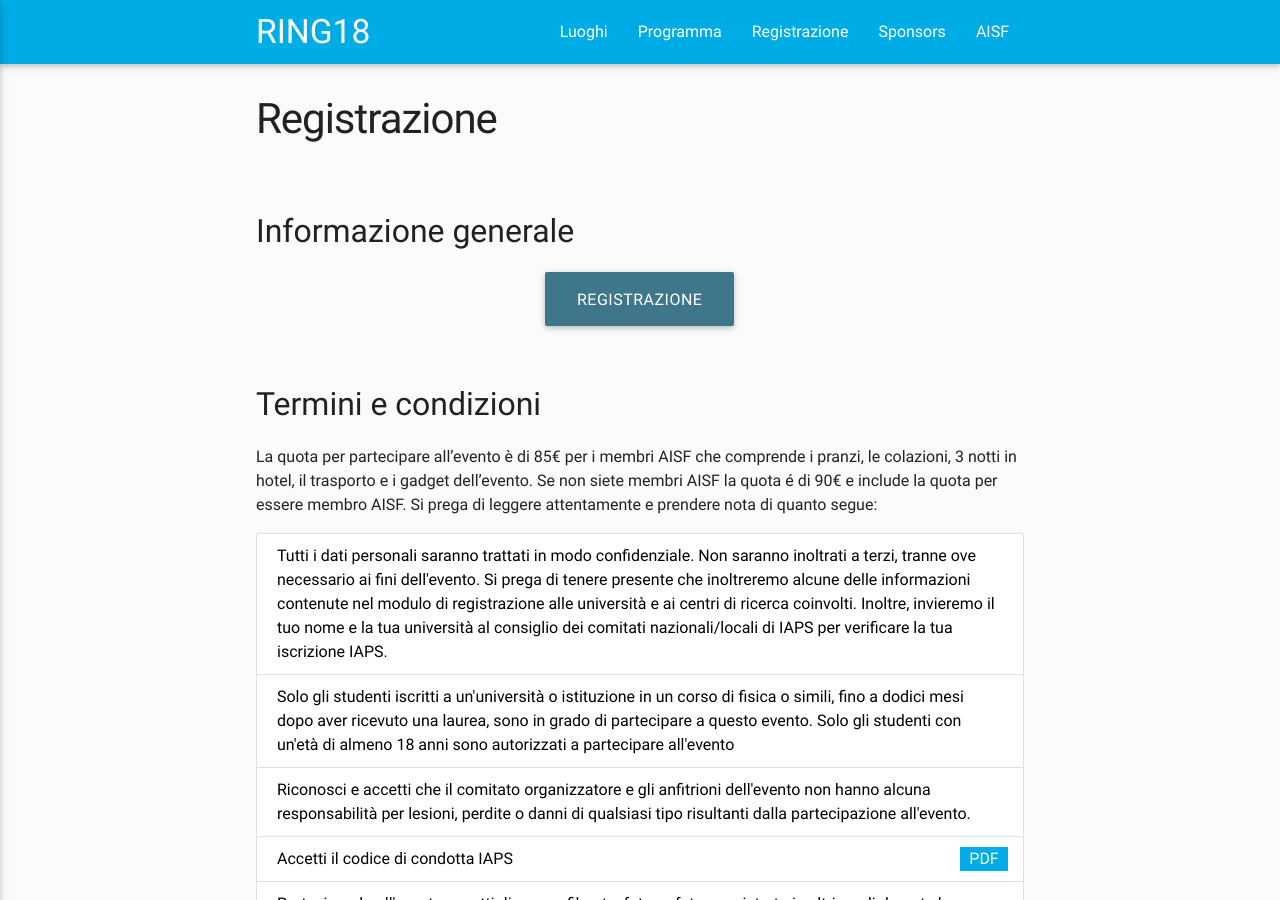
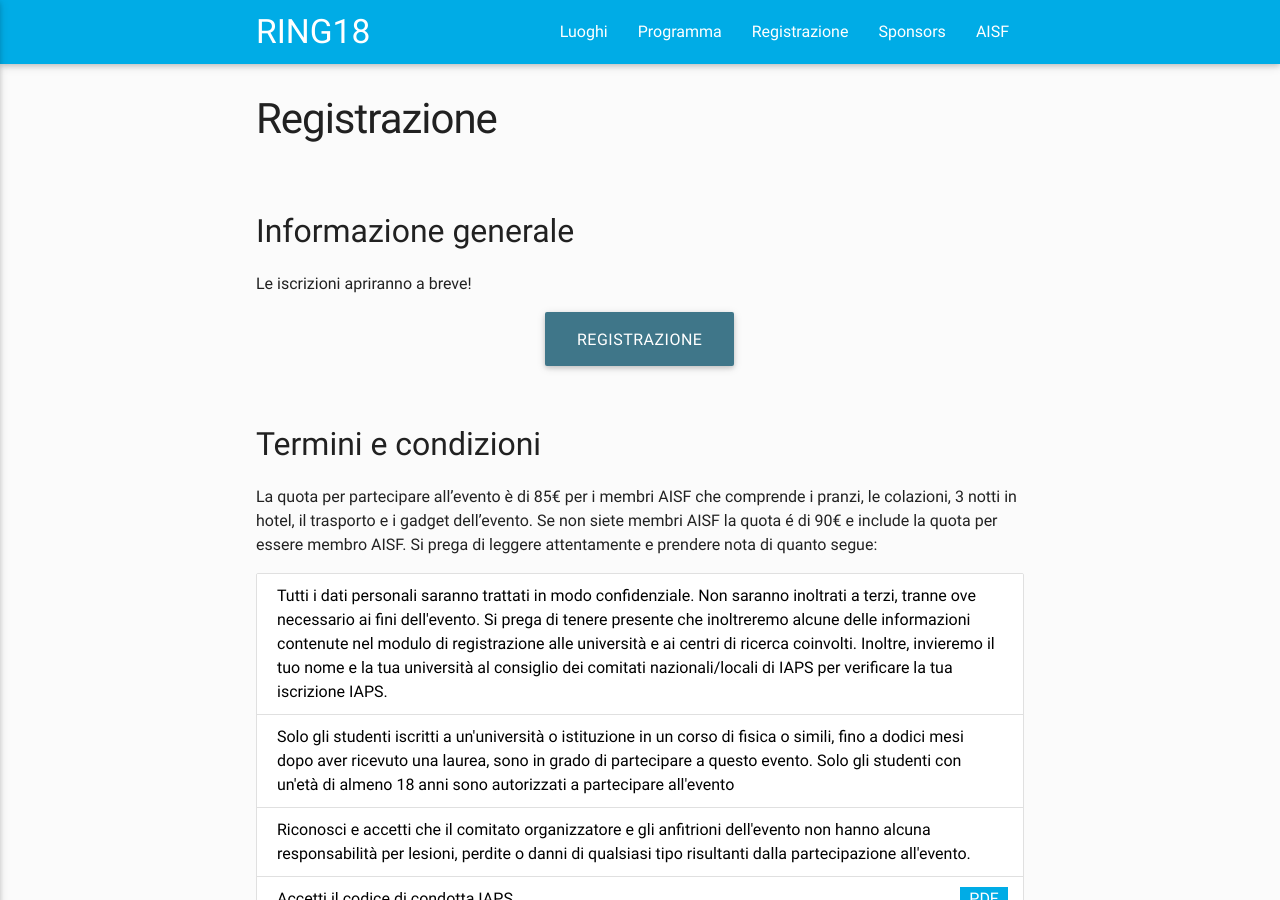
Before and after one commit to ai-sf/ring18, a Jekyll site: the page built from registration.html, in a window 1280 px wide and 900 px high. Built offline with Jekyll 4.4.1, drawn with Linux system fonts in a browser that asks for light colours; nearby versions of some CDN libraries.

Commit message:
Update registration.yml

```diff
--- a/_data/registration.yml
+++ b/_data/registration.yml
@@ -1,4 +1,4 @@
-info: ""
+info: "Le iscrizioni apriranno a breve!"
 
 posters?: false
 
```
